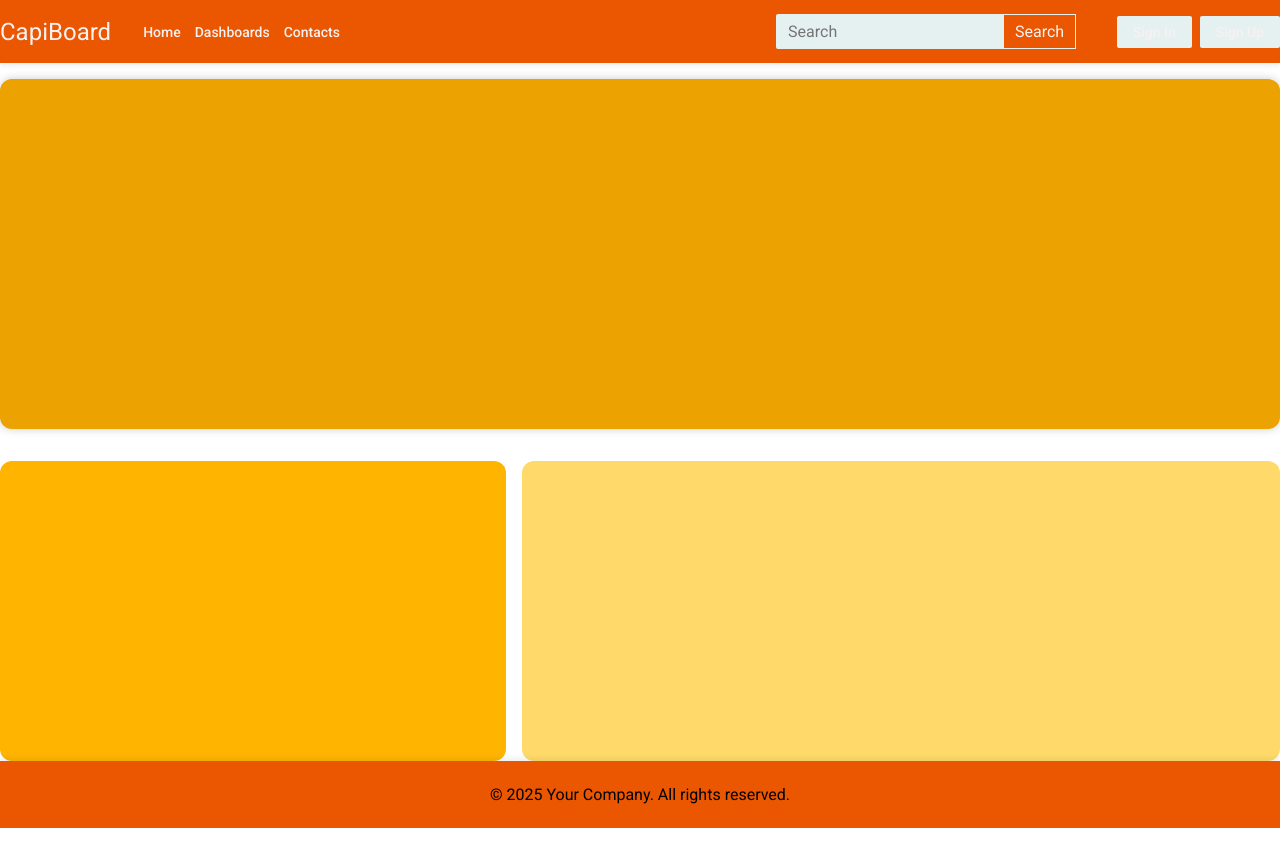
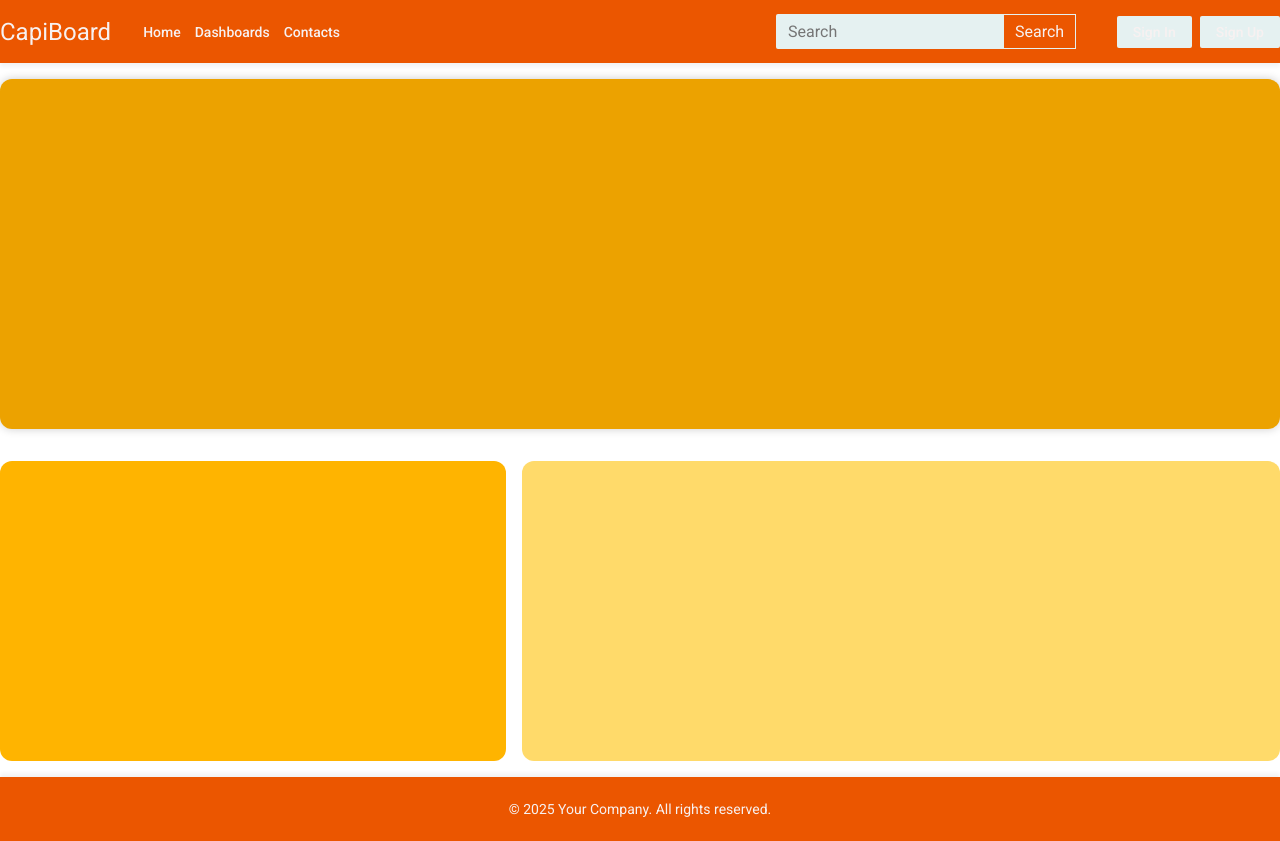
Before and after one commit to kayoshi03/board, a Next.js app: page / in a window 1280 px wide. Built offline with nearby package versions, Linux system fonts and the light colour scheme; a web font is replaced by a local one.

Commit message:
UP: footer

```diff
--- a/src/components/blocks/footer/index.scss
+++ b/src/components/blocks/footer/index.scss
@@ -6,10 +6,15 @@
     display: flex;
     justify-content: center;
     box-shadow: 0px -4px 4px rgba(0, 0, 0, 0.05);
+    margin-top: 16px;
     &__inner {
         width: 100%;
         padding: 24px 0;
         display: flex;
         justify-content: center;
+        p {
+            font-size: 14px;
+            color: $text-color;
+        }
     }
 }
```
